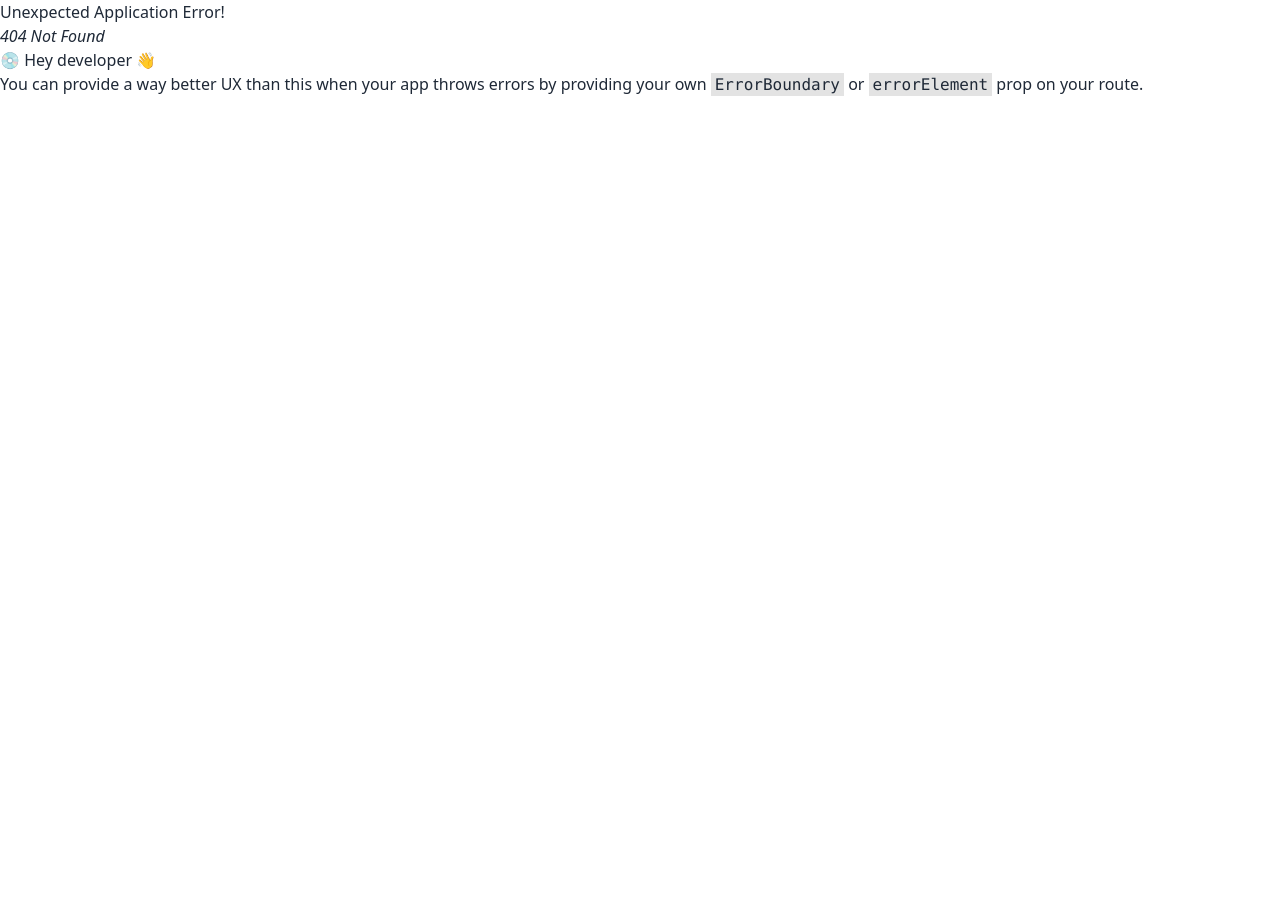
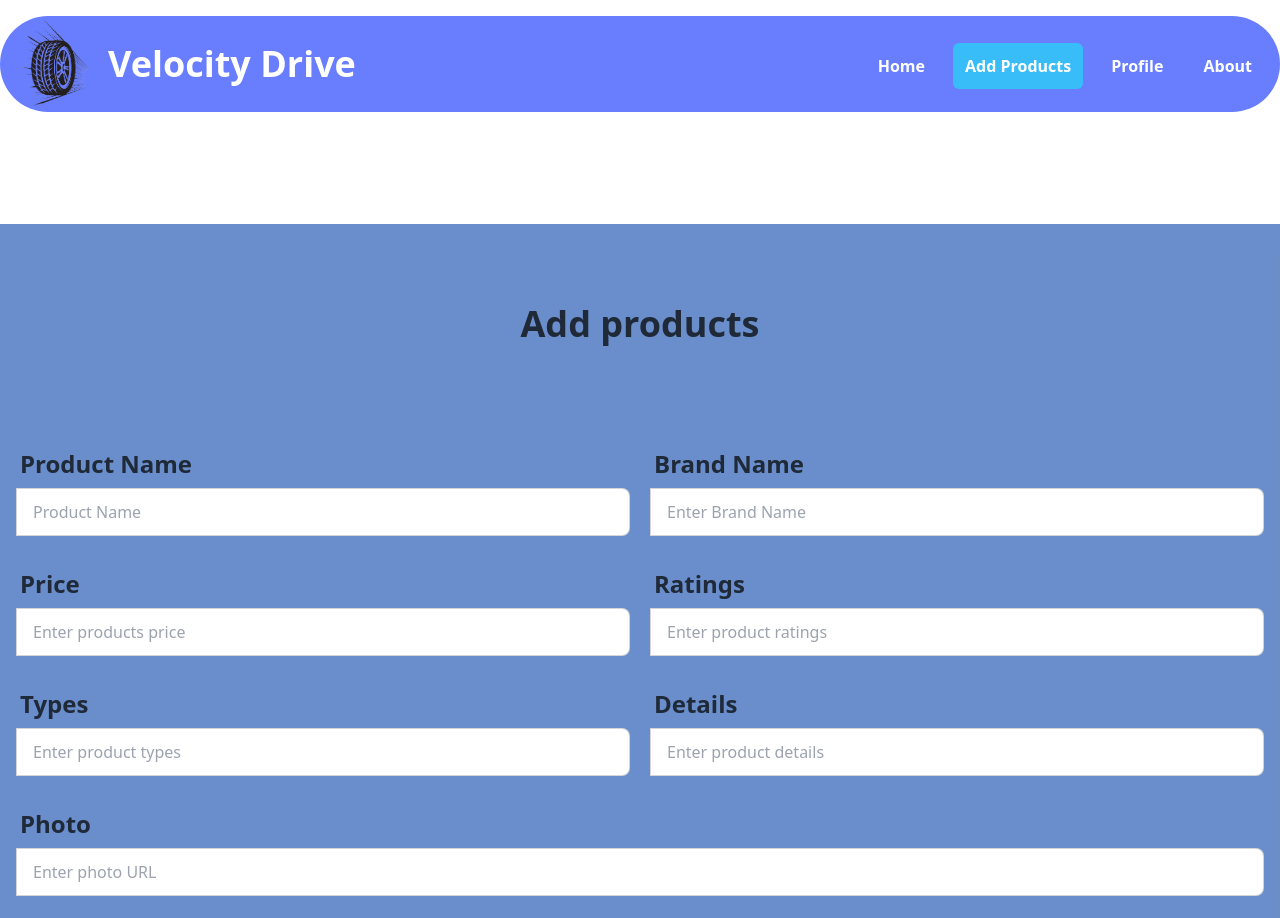
Before and after one commit to shakib-anwar-nibir17/velocity-drive-sn17-client, a React (Vite) app: page /add_products in a window 1280 px wide. Before the commit this address had no page. Shown: the top 918 px of the page. Before the commit the page ends 800 px from the top, so only its background shows below. Built offline with nearby package versions, Linux system fonts and the light colour scheme.

Commit message:
add products route created

```diff
--- a/package.json
+++ b/package.json
@@ -12,10 +12,12 @@
   "dependencies": {
     "localforage": "^1.10.0",
     "match-sorter": "^6.3.1",
+    "prop-types": "^15.8.1",
     "react": "^18.2.0",
     "react-dom": "^18.2.0",
     "react-router-dom": "^6.17.0",
-    "sort-by": "^1.2.0"
+    "sort-by": "^1.2.0",
+    "sweetalert2": "^11.7.32"
   },
   "devDependencies": {
     "@types/react": "^18.2.15",
--- /dev/null
+++ b/src/Pages/AddProducts/AddProducts.jsx
@@ -0,0 +1,166 @@
+import Swal from "sweetalert2";
+
+const AddProducts = () => {
+  const handleAddProducts = (e) => {
+    e.preventDefault();
+    const form = e.target;
+    const name = form.name.value;
+    const brand = form.brand.value;
+    const price = form.price.value;
+    const ratings = form.ratings.value;
+    const types = form.types.value;
+    const details = form.details.value;
+    const photo = form.photo.value;
+
+    const newProducts = {
+      name,
+      brand,
+      price,
+      ratings,
+      types,
+      details,
+      photo,
+    };
+    console.log(newProducts);
+
+    fetch("http://localhost:5000/products", {
+      method: "POST",
+      headers: {
+        "content-type": "application/json",
+      },
+      body: JSON.stringify(newProducts),
+    })
+      .then((res) => res.json())
+      .then((data) => {
+        console.log(data);
+        Swal.fire({
+          icon: "success",
+        });
+      });
+
+    // form.reset();
+  };
+  return (
+    <div className="container mx-auto bg-[#0d47aa9c] mt-28 pb-20">
+      <h2 className="text-4xl font-bold text-center mb-24 pt-20">
+        Add products
+      </h2>
+      <form onSubmit={handleAddProducts}>
+        {/* form name and brand name */}
+        <div className="md:flex mb-6 px-4 gap-5">
+          <div className="form-control md:w-1/2">
+            <label className="label">
+              <span className="label-text text-2xl font-bold">
+                Product Name
+              </span>
+            </label>
+            <label className="input-group">
+              <input
+                type="text"
+                name="name"
+                placeholder="Product Name"
+                className="input input-bordered w-full"
+              />
+            </label>
+          </div>
+          <div className="form-control md:w-1/2">
+            <label className="label">
+              <span className="label-text text-2xl font-bold">Brand Name</span>
+            </label>
+            <label className="input-group">
+              <input
+                type="text"
+                name="brand"
+                placeholder="Enter Brand Name"
+                className="input input-bordered w-full"
+              />
+            </label>
+          </div>
+        </div>
+        {/* form price and ratings */}
+        <div className="md:flex mb-6 px-4 gap-5">
+          <div className="form-control md:w-1/2">
+            <label className="label">
+              <span className="label-text text-2xl font-bold">Price</span>
+            </label>
+            <label className="input-group">
+              <input
+                type="text"
+                name="price"
+                placeholder="Enter products price"
+                className="input input-bordered w-full"
+              />
+            </label>
+          </div>
+          <div className="form-control md:w-1/2">
+            <label className="label">
+              <span className="label-text text-2xl font-bold">Ratings</span>
+            </label>
+            <label className="input-group">
+              <input
+                type="text"
+                name="ratings"
+                placeholder="Enter product ratings"
+                className="input input-bordered w-full"
+              />
+            </label>
+          </div>
+        </div>
+        {/* form types and Details */}
+        <div className="md:flex mb-6 px-4 gap-5">
+          <div className="form-control md:w-1/2">
+            <label className="label">
+              <span className="label-text text-2xl font-bold">Types</span>
+            </label>
+            <label className="input-group">
+              <input
+                type="text"
+                name="types"
+                placeholder="Enter product types"
+                className="input input-bordered w-full"
+              />
+            </label>
+          </div>
+          <div className="form-control md:w-1/2">
+            <label className="label">
+              <span className="label-text text-2xl font-bold">Details</span>
+            </label>
+            <label className="input-group">
+              <input
+                type="text"
+                name="details"
+                placeholder="Enter product details"
+                className="input input-bordered w-full"
+              />
+            </label>
+          </div>
+        </div>
+        {/* form photo */}
+        <div className="mb-6 px-4">
+          <div className="form-control">
+            <label className="label">
+              <span className="label-text text-2xl font-bold">Photo</span>
+            </label>
+            <label className="input-group">
+              <input
+                type="text"
+                name="photo"
+                placeholder="Enter photo URL"
+                className="input input-bordered w-full"
+              />
+            </label>
+          </div>
+        </div>
+        <div className="px-4 flex justify-center">
+          <input
+            type="submit"
+            value="Add products"
+            className="btn  w-1/2 bg-[#80B3FF]"
+          />
+        </div>
+      </form>
+    </div>
+  );
+};
+
+export default AddProducts;
--- /dev/null
+++ b/src/Pages/Brands/BrandCard.jsx
@@ -0,0 +1,23 @@
+import PropTypes from "prop-types";
+import { Link } from "react-router-dom";
+
+const BrandCard = ({ brand }) => {
+  const { _id, brand_image, brand_name } = brand;
+  console.log(brand);
+  return (
+    <div>
+      <Link to={`/brands/${_id}`}>
+        <img src={brand_image} alt="" />
+      </Link>
+      <h2 className="text-center mt-4 bg-[#4D4C7D] text-white font-bold mb-4 py-3 w-1/2 mx-auto rounded-lg">
+        {brand_name}
+      </h2>
+    </div>
+  );
+};
+
+BrandCard.propTypes = {
+  brand: PropTypes.object,
+};
+
+export default BrandCard;
--- /dev/null
+++ b/src/Pages/Brands/Brands.jsx
@@ -0,0 +1,21 @@
+import PropTypes from "prop-types";
+import BrandCard from "./BrandCard";
+
+const Brands = ({ brands }) => {
+  console.log(brands);
+  return (
+    <div>
+      <div className="grid md:grid-cols-2 lg:grid-cols-3 container mx-auto mt-6 px-4">
+        {brands.map((brand) => (
+          <BrandCard key={brand._id} brand={brand}></BrandCard>
+        ))}
+      </div>
+    </div>
+  );
+};
+
+Brands.propTypes = {
+  brands: PropTypes.array,
+};
+
+export default Brands;
--- a/src/Pages/Home/Home.jsx
+++ b/src/Pages/Home/Home.jsx
@@ -1,9 +1,13 @@
+import { useLoaderData } from "react-router-dom";
+import Brands from "../Brands/Brands";
 import Banner from "../Shared/Banner/Banner";
 
 const Home = () => {
+  const brands = useLoaderData();
   return (
     <div>
       <Banner></Banner>
+      <Brands brands={brands}></Brands>
     </div>
   );
 };
--- a/src/Pages/Shared/Navbar/Navbar.jsx
+++ b/src/Pages/Shared/Navbar/Navbar.jsx
@@ -22,7 +22,7 @@ const Navbar = () => {
       </li>
       <li className="mb-5 md:mb-0">
         <NavLink
-          to="/shop"
+          to="/add_products"
           className={({ isActive, isPending }) =>
             isPending
               ? "pending"
@@ -31,7 +31,7 @@ const Navbar = () => {
               : "hover:bg-[#B6FFFA] py-3 px-40 md:px-3  rounded-md hover:text-black"
           }
         >
-          Shop
+          Add Products
         </NavLink>
       </li>
       <li className="mb-5 md:mb-0">
--- a/src/Router/Routes/Routes.jsx
+++ b/src/Router/Routes/Routes.jsx
@@ -1,6 +1,7 @@
 import { createBrowserRouter } from "react-router-dom";
 import Root from "../../Root/Root";
 import Home from "../../Pages/Home/Home";
+import AddProducts from "../../Pages/AddProducts/AddProducts";
 
 const routes = createBrowserRouter([
   {
@@ -10,6 +11,11 @@ const routes = createBrowserRouter([
       {
         path: "/",
         element: <Home></Home>,
+        loader: () => fetch("http://localhost:5000/brands"),
+      },
+      {
+        path: "/add_products",
+        element: <AddProducts></AddProducts>,
       },
     ],
   },
```
Also changed, not shown: 1 other file (tests, documents, lock files or other folders).
